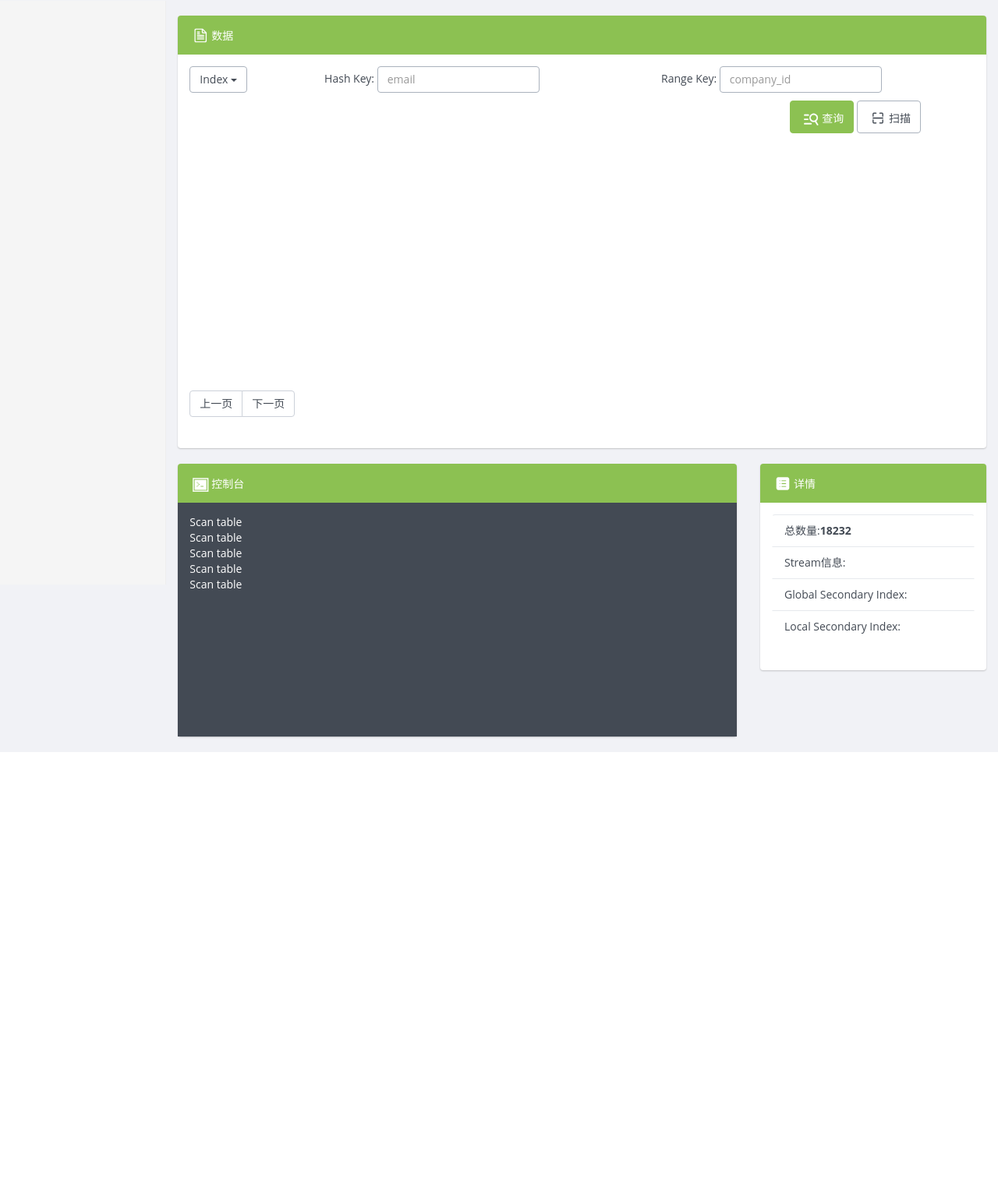
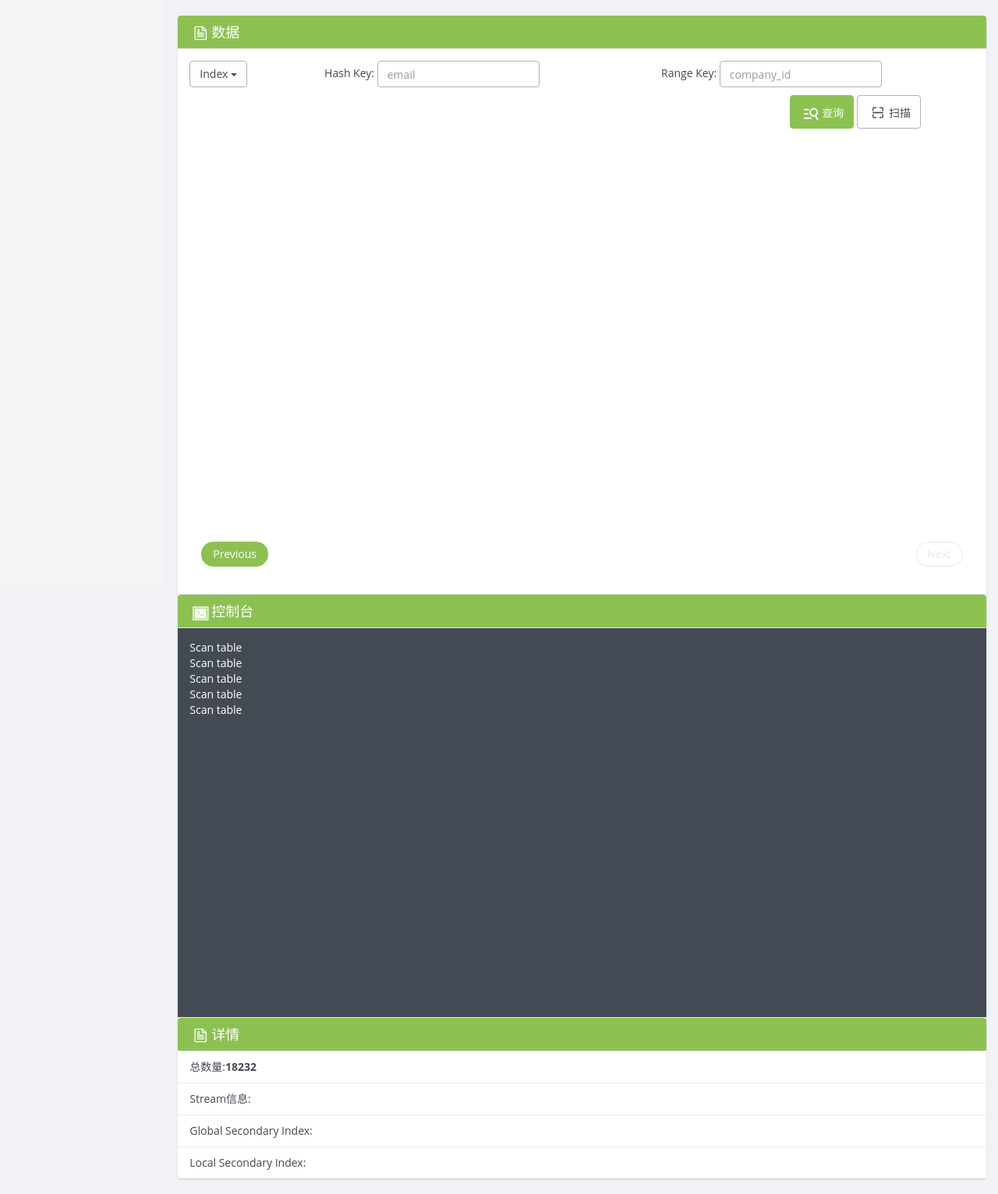
Before and after one commit to ieiayaobb/dynamodb_client, a Flask app: template src/templates/table_detail.html in a window 1280 px wide. Shown: the part 50-1582 px from the top of the page at 78% size. Before the commit the page ends 1015 px from the top, so only its background shows below. Run offline with Flask 2, Linux system fonts and the light colour scheme; the template is opened without the code that fills it, so the values that code supplies are empty; some libraries are stand-ins or nearby versions.

Commit message:
update styles

```diff
--- a/src/static/css/dashboard.css
+++ b/src/static/css/dashboard.css
@@ -9,7 +9,7 @@ body {
 }
 
 .console {
-    height: 300px;
+    height: 500px;
     color: #FFF;
     background-color: #434A54;
     overflow: auto;
@@ -132,7 +132,7 @@ body {
 }
 
 .table-responsive {
-    height:300px;
+    height:500px;
     overflow: auto;
 }
 
@@ -155,3 +155,16 @@ body {
     position: relative;
     top: 2px;
 }
+
+.popover{
+    max-width: none;
+}
+
+.panel-group-lists .panel-title a{
+    color: #FFF;
+    font-size: 18px;
+}
+
+.panel-group-lists .panel-title a:active, .panel-group-lists .panel-title a:focus, .panel-group-lists .panel-title a:hover{
+    color: #FFF;
+}
--- a/src/templates/snippets/dashboard.html
+++ b/src/templates/snippets/dashboard.html
@@ -7,7 +7,7 @@
 <div class="popover right" id="popover-panel">
     <div class="arrow"></div>
     <div class="popover-content">
-    <input class="edit-item" id="edit-item" type="text" value="9999" />
+        <textarea class="edit-item" id="edit-item" type="text"></textarea>
     </div>
 </div>
 <div class="container-fluid">
@@ -15,21 +15,30 @@
         <div class="col-sm-2 col-md-2 sidebar">
             <ul class="nav nav-sidebar">
                 {% for table in tables %}
-                    <li class="table-ele {% if table == table_name %}active{% endif %} clear" >
+                <li class="table-ele {% if table == table_name %}active{% endif %} clear">
                     <a class="table-name" href="/table/{{table}}"><i class="iconfont icon-table"></i>{{ table }}</a>
                 </li>
                 {% endfor %}
             </ul>
         </div>
         <div class="col-sm-10 col-sm-offset-2 col-md-10 col-md-offset-2 main">
+
+            <div class="panel-group panel-group-lists" id="show">
                 <div class="panel panel-success">
-                <div class="panel-heading"><i class="iconfont icon-data"></i>数据</div>
+                    <div class="panel-heading">
+                        <h4 class="panel-title">
+                            <a data-toggle="collapse" data-parent="#show" href="#data"><i
+                                    class="iconfont icon-data"></i>数据</a>
+                        </h4>
+                    </div>
+                    <div id="data" class="panel-collapse collapse in">
                         <div class="panel-body">
                             <form class="form-inline">
                                 <div class="row form-bar">
                                     <div class="col-xs-2 col-sm-2">
                                         <div class="dropdown">
-                                    <button class="btn btn-default dropdown-toggle" type="button" id="dropdownMenu1"
+                                            <button class="btn btn-default dropdown-toggle" type="button"
+                                                    id="dropdownMenu1"
                                                     data-toggle="dropdown" aria-haspopup="true" aria-expanded="true">
                                                 Index
                                                 <span class="caret"></span>
@@ -45,7 +54,8 @@
                                     <div class="col-xs-5 col-sm-5">
                                         <div class="form-group">
                                             <span>Hash Key:</span>
-                                    <input type="text" class="form-control" id="exampleInputName1" placeholder="email">
+                                            <input type="text" class="form-control" id="exampleInputName1"
+                                                   placeholder="email">
                                         </div>
                                     </div>
                                     <div class="col-xs-5 col-sm-5">
@@ -58,8 +68,11 @@
                                 </div>
                                 <div class="row operate-bar">
                                     <div class="col-xs-offset-9 col-xs-3 col-sm-offset-9 col-sm-3">
-                                <button type="submit" class="btn btn-success"><i class="iconfont icon-querycondition"></i>查询</button>
-                                <button type="submit" class="btn btn-default"><i class="iconfont icon-scan"></i>扫描</button>
+                                        <button type="submit" class="btn btn-success"><i
+                                                class="iconfont icon-querycondition"></i>查询
+                                        </button>
+                                        <button type="submit" class="btn btn-default"><i class="iconfont icon-scan"></i>扫描
+                                        </button>
                                     </div>
                                 </div>
                             </form>
@@ -68,10 +81,14 @@
                         </div>
                     </div>
                 </div>
-
-        <div class="col-sm-7 col-sm-offset-2 col-md-7 col-md-offset-2">
-            <div class="panel panel-success ">
-                <div class="panel-heading"><i class="iconfont icon-console"></i>控制台</div>
+                <div class="panel panel-success">
+                    <div class="panel-heading">
+                        <h4 class="panel-title">
+                            <a data-toggle="collapse" data-parent="#show" href="#console"><i
+                                    class="iconfont icon-console"></i>控制台</a>
+                        </h4>
+                    </div>
+                    <div id="console" class="panel-collapse collapse in">
                         <div class="panel-body console">
                             <ul>
                                 <li>Scan table</li>
@@ -84,10 +101,14 @@
                     </div>
                 </div>
 
-        <div class="col-sm-3 col-md-3">
-            <div class="panel panel-success info">
-                <div class="panel-heading"><i class="iconfont icon-detail"></i>详情</div>
-                <div class="panel-body ">
+                <div class="panel panel-success">
+                    <div class="panel-heading">
+                        <h4 class="panel-title">
+                            <a data-toggle="collapse" data-parent="#show" href="#detail"><i
+                                    class="iconfont icon-data"></i>详情</a>
+                        </h4>
+                    </div>
+                    <div id="detail" class="panel-collapse collapse in">
                         <ul class="list-group">
                             <li class="list-group-item"><span>总数量:</span><strong>18232</strong></li>
                             <li class="list-group-item"><span>Stream信息:</span></li>
@@ -96,6 +117,10 @@
                         </ul>
                     </div>
                 </div>
+
+            </div>
+
+        </div>
     </div>
 </div>
 </div>
@@ -103,9 +128,9 @@
 
 {% block javascript %}
 <script type="text/javascript">
-    $(document).ready(function(){
-        $("body").click(function(e){
-            if ($(e.target).hasClass("data-item")){
+    $(document).ready(function () {
+        $("body").click(function (e) {
+            if ($(e.target).hasClass("data-item")) {
                 $target = $(e.target)
                 show_popover($target)
 
@@ -119,12 +144,12 @@
             }
         });
 
-        $("#edit-item").blur(function(){
+        $("#edit-item").blur(function () {
             console.log('update')
         })
 
-        function show_popover($target){
-            $("#edit-item").val($target.children(".data-item-val").text())
+        function show_popover($target) {
+            $("#edit-item").width(155).height(40).val($target.children(".data-item-val").text())
 
             var top = $target.offset().top
             var left = $target.offset().left + 100
--- a/src/templates/table_detail.html
+++ b/src/templates/table_detail.html
@@ -23,18 +23,10 @@
     </table>
 </div>
 
-<nav>
-    <ul class="pagination">
-        <li>
-            <a href="#" aria-label="Previous">
-                <span aria-hidden="true">上一页</span>
-            </a>
-        </li>
-        <li>
-            <a href="#" aria-label="Next">
-                <span aria-hidden="true">下一页</span>
-            </a>
-        </li>
-    </ul>
-</nav>
+<div class="col-md-12">
+<ul class="pager">
+  <li class="previous"><a href="#">Previous</a></li>
+  <li class="next disabled"><a href="#">Next</a></li>
+</ul>
+</div>
 {% endblock %}
```
Lines whose indentation alone changed are shown as unchanged.
